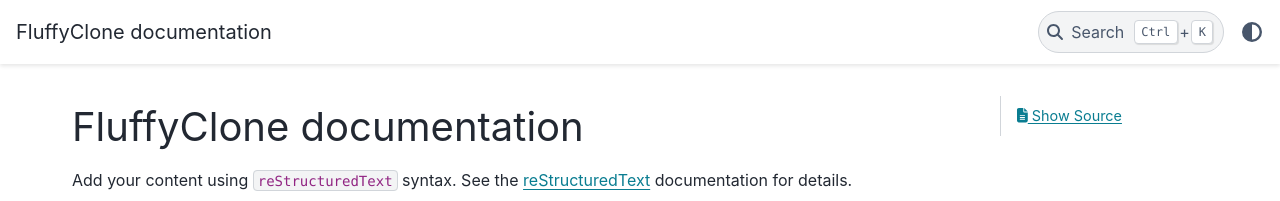
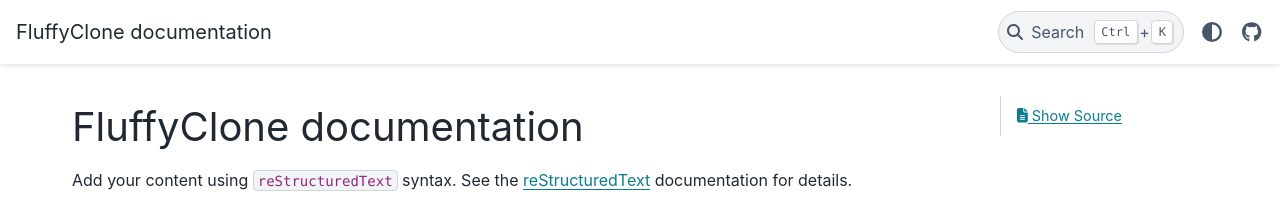
Before and after one commit to ulysseherbach/fluffyclone, a Sphinx documentation site: the page built from docs/index.rst, in a window 1280 px wide. Shown: the top 201 px of the page. Built offline with Sphinx 7.4.7 and the PyData theme 0.15.4, drawn with Linux system fonts in a browser that asks for light colours.

Commit message:
Update conf.py

```diff
--- a/docs/conf.py
+++ b/docs/conf.py
@@ -16,6 +16,20 @@ exclude_patterns = ['_build', 'Thumbs.db', '.DS_Store']
 
 html_theme = 'pydata_sphinx_theme'
 html_static_path = ['_static']
+# html_copy_source = False
+
+html_theme_options = {
+    'icon_links': [
+        {
+            'name': 'GitHub',
+            'url': 'https://github.com/ulysseherbach/fluffyclone',
+            'icon': 'fa-brands fa-github',
+            'type': 'fontawesome',
+        }
+   ],
+   'pygments_light_style': 'default',
+   'pygments_dark_style': 'material',
+}
 
 # -- Project information -----------------------------------------------------
 
```
